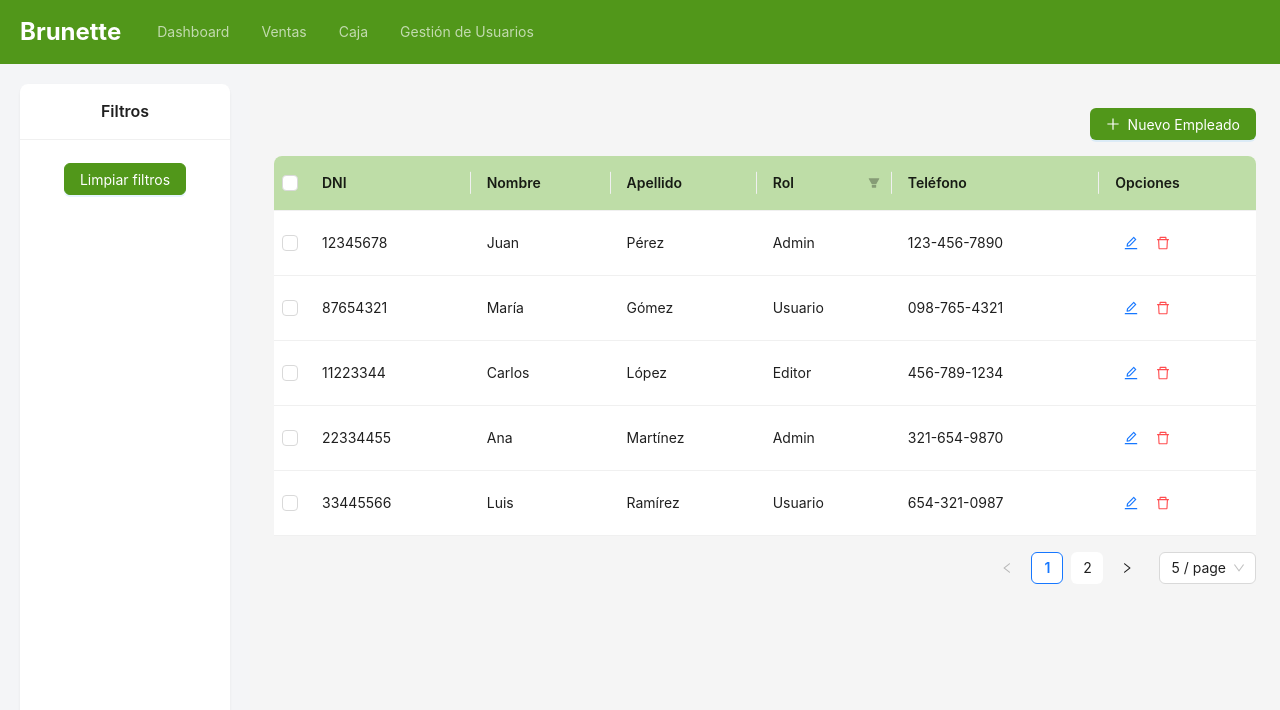
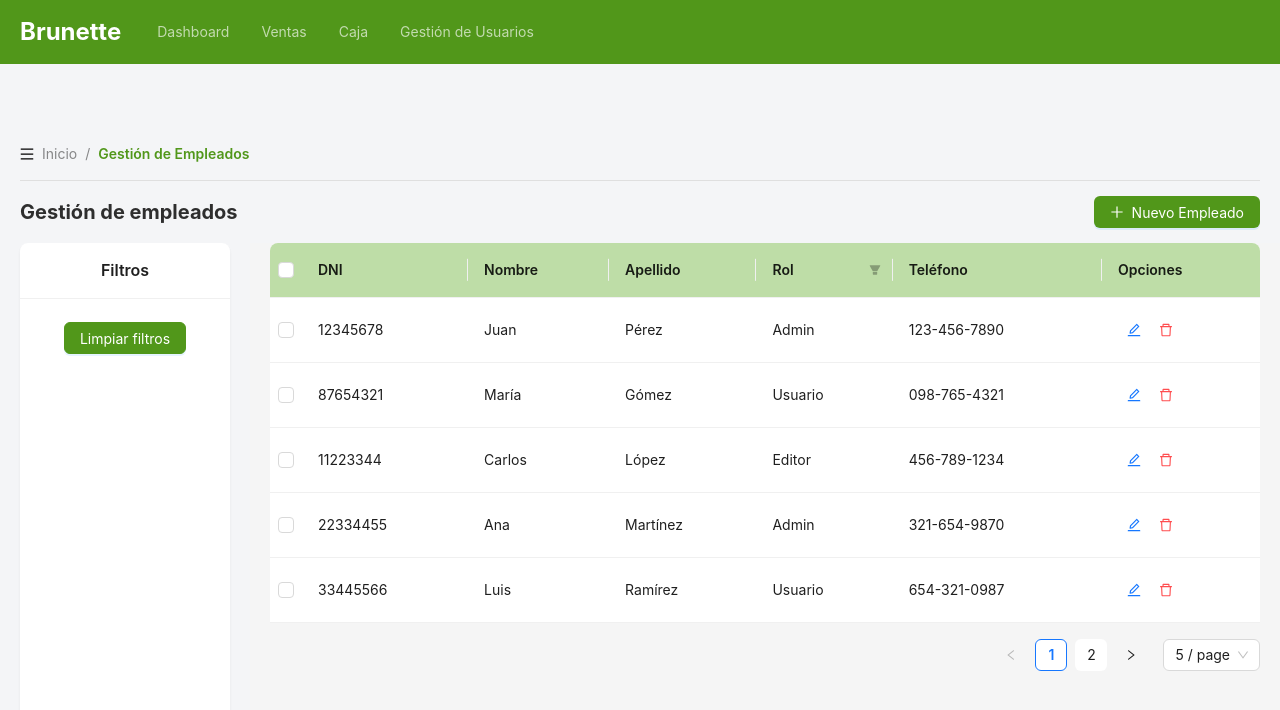
Before and after one commit to JulianRivas17/proyect, a React (Create React App) app in the folder frontend/: page /users in a window 1280 px wide. Shown: the top 710 px of the page. Built offline with nearby package versions, Linux system fonts and the light colour scheme; sample sign-in values are in the browser's storage.

Commit message:
añadi breadcrums

```diff
--- a/frontend/src/components/users/users.css
+++ b/frontend/src/components/users/users.css
@@ -1,3 +1,7 @@
+body {
+    background-color: #f4f5f7;
+}
+
 .home-container {
     text-align: center;
     padding: 50px;
@@ -11,7 +15,7 @@ h1 {
 
 .sider {
     background: #f4f5f7;
-    padding: 20px;
+    padding: 0px 20px;
 }
 
 .filters-card {
@@ -62,3 +66,27 @@ h1 {
 .ant-table-thead th {
     background-color: #BEDDA7 !important;
 }
+
+.container-bread-crumb {
+    border-bottom: 1px solid rgb(223, 223, 223);
+    margin: 0px 20px;
+}
+
+.container-head-dash {
+    padding: 15px 20px;
+}
+
+.title-screen {
+    font-size: 20px;
+    color: #2e2e2e;
+    font-weight: 700;
+}
+
+.item-focus {
+    color: #51971A;
+    font-weight: 600;
+}
+
+.ant-table-wrapper .ant-table-pagination-right {
+    justify-content: center; /* Centra el contenido en el lado derecho de la paginación */
+}
--- a/frontend/src/components/users/users.tsx
+++ b/frontend/src/components/users/users.tsx
@@ -1,8 +1,9 @@
 import React, { useState } from 'react';
-import { Layout, Card, Button, Table } from 'antd';
+import { Layout, Card, Button, Table, Breadcrumb} from 'antd';
 import { EditOutlined, DeleteOutlined, PlusOutlined, ExportOutlined } from '@ant-design/icons';
 import moment from 'moment';
 import './users.css';
+import { MenuOutlined } from '@ant-design/icons';
 
 const { Sider, Content } = Layout;
 
@@ -52,7 +53,24 @@ const Users: React.FC = () => {
     ];
 
     return (
-        <Layout style={{ minHeight: '100vh', overflow: 'hidden' }}>
+        <div style={{ marginTop: '4rem'}}>
+            <div className="container-bread-crumb" style={{display: 'flex', alignItems: 'center', padding:'15px 0px'}}>
+                            <MenuOutlined style={{ fontSize: '14px', marginRight: '8px' }} />
+                            <Breadcrumb>
+                                <Breadcrumb.Item>Inicio</Breadcrumb.Item>
+                                <Breadcrumb.Item className="item-focus">Gestión de Empleados</Breadcrumb.Item>
+                            </Breadcrumb>
+            </div>
+            <div className="container-head-dash" style={{display: 'flex', alignItems: 'center', justifyContent: 'space-between'}}>
+                <div className="title-screen">
+                    Gestión de empleados
+                </div>
+                <div style={{ display: 'flex', justifyContent: 'flex-end', gap: '20px' }}>
+                    <Button className='add-button' type="primary" icon={<PlusOutlined />}>Nuevo Empleado</Button>
+                </div>
+            </div>
+
+            <Layout style={{ minHeight: '65vh', overflow: 'hidden'}}>
                 <Sider width={250} className="sider">
                     <Card title="Filtros" bordered={false} className="filters-card">
                         <Button type="primary" className="clear-filters-button">Limpiar filtros</Button>
@@ -60,10 +78,7 @@ const Users: React.FC = () => {
                 </Sider>
 
                 <Layout className="layout-content">
-                <Content style={{ padding: '24px' }}>
-                    <div style={{ marginBottom: '16px', display: 'flex', justifyContent: 'flex-end', gap: '20px' }}>
-                        <Button className='add-button' type="primary" icon={<PlusOutlined />}>Nuevo Empleado</Button>
-                    </div>
+                    <Content style={{ padding: '0px 20px', marginTop: '-20px'}}>
                         <Table
                             columns={columns}
                             dataSource={data}
@@ -84,6 +99,7 @@ const Users: React.FC = () => {
                     </Content>
                 </Layout>
             </Layout>
+        </div>
     );
 };
 
```
Lines whose indentation alone changed are shown as unchanged.
